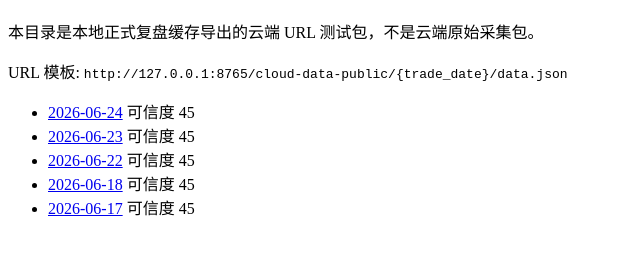
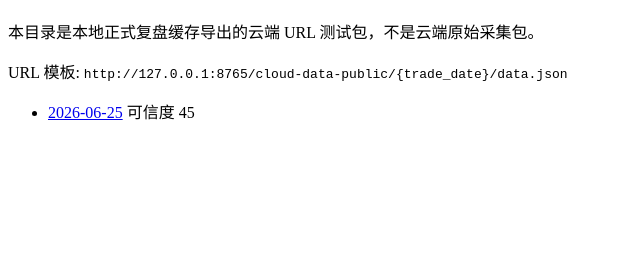
Before and after one commit to jackliu333777-hue/Repository-name-a-share-agent-data, a plain HTML site: page index.html in a window 1280 px wide. Shown: the part 70-324 px from the top of the page, without its empty margins (0-640 px from the left). Drawn offline with Linux system fonts and the light colour scheme.

Commit message:
Update index.html

```diff
--- a/index.html
+++ b/index.html
@@ -6,10 +6,6 @@
 <h1>A股 Agent 数据包</h1>
 <p>本目录是本地正式复盘缓存导出的云端 URL 测试包，不是云端原始采集包。</p>
 <p>URL 模板: <code>http://127.0.0.1:8765/cloud-data-public/{trade_date}/data.json</code></p>
-<ul><li><a href="./2026-06-24/data.json">2026-06-24</a> 可信度 45</li>
-<li><a href="./2026-06-23/data.json">2026-06-23</a> 可信度 45</li>
-<li><a href="./2026-06-22/data.json">2026-06-22</a> 可信度 45</li>
-<li><a href="./2026-06-18/data.json">2026-06-18</a> 可信度 45</li>
-<li><a href="./2026-06-17/data.json">2026-06-17</a> 可信度 45</li></ul>
+<ul><li><a href="./2026-06-25/data.json">2026-06-25</a> 可信度 45</li></ul>
 </body>
 </html>
```
